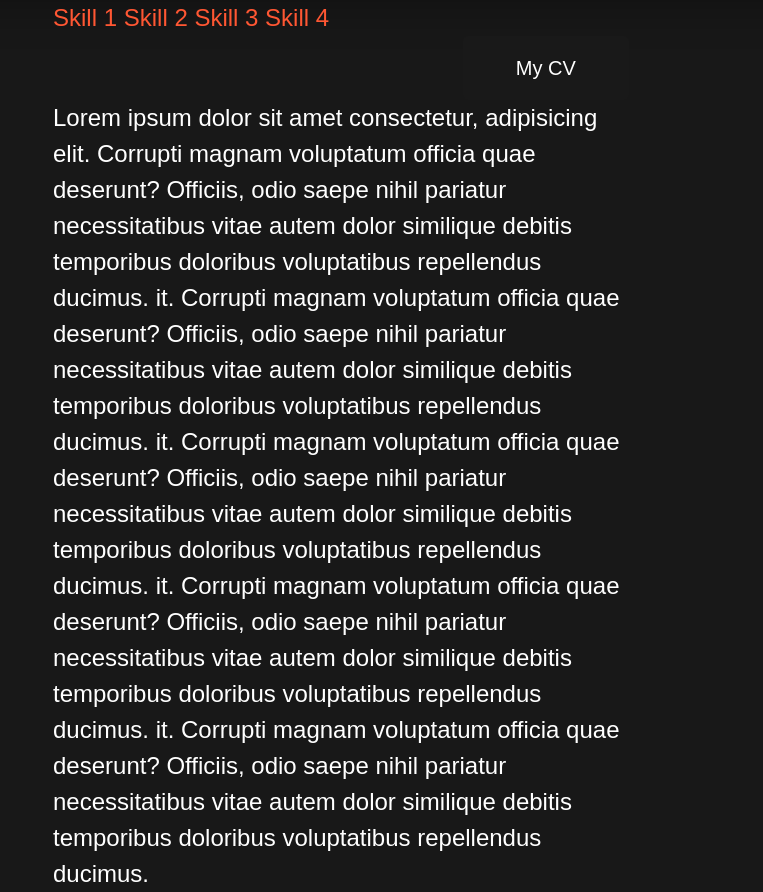
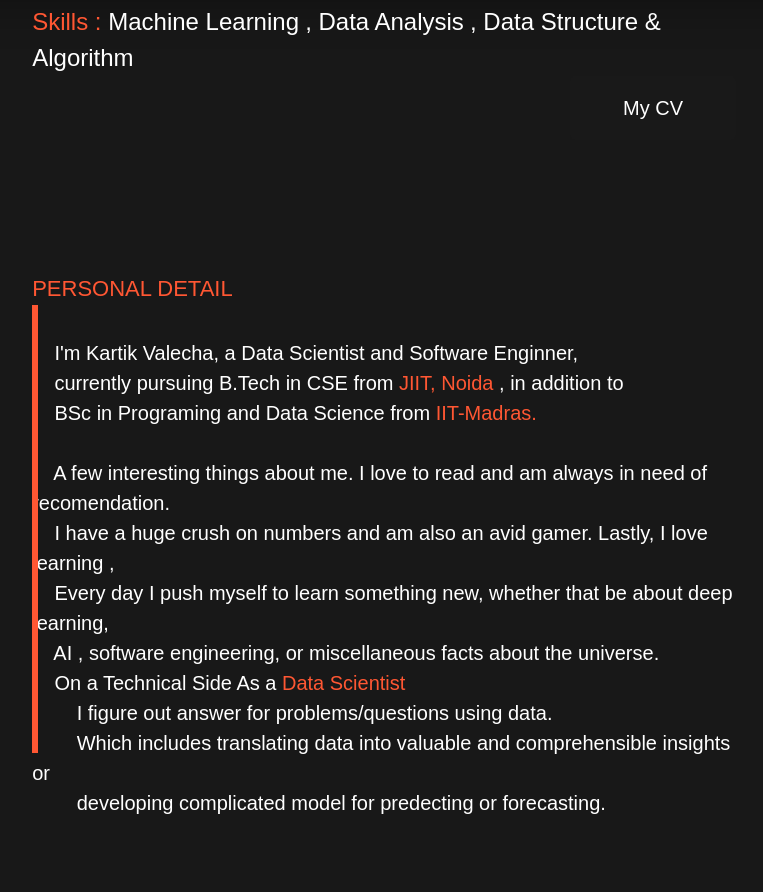
Before and after one commit to Black-Rose-6/portfolio, a plain HTML site: page index.html in a window 1280 px wide. Shown: the part 512-1404 px from the top of the page, without its empty margins (167-930 px from the left). After the commit the page ends 1330 px from the top, so only its background shows below. Drawn offline with nearby package versions, Linux system fonts and the light colour scheme.

Commit message:
Added details section as well as download button

```diff
--- a/CSS/index.css
+++ b/CSS/index.css
@@ -102,12 +102,12 @@ body {
 
 .text-area {
     position: relative;
-    width: 45vw;
+    width: 55vw;
     height: 100vh;
-    top: 280px;
-    left: 200px;
+    top: 43vh;
+    left: 14vw;
     color: white;
-    font-size: 24px;
+    font-size: 22px;
     opacity: 0;
     /* Initially hide the text-area */
     transform: translateY(50px);
@@ -132,7 +132,8 @@ body {
     animation: animate__bounceIn 1s;
 }
 
-.My-Status span{
+.My-Status span {
+    font-size: 24px;
     opacity: 0;
     transform: translateX(100%);
     transition: opacity 1s, transform 1s;
@@ -205,3 +206,9 @@ body {
     opacity: 1;
     transform: translateY(0);
 }
+
+.vertical-line {
+    border-left: 6px solid #ff5733;
+    height: 56vh;
+    position: absolute;
+}
--- a/JS/index.js
+++ b/JS/index.js
@@ -23,10 +23,14 @@ function animateOnScroll() {
     const cvContainer = document.querySelector('.cv-container');
     const cvContainerPosition = cvContainer.getBoundingClientRect().top;
     const screenPosition2 = window.innerHeight / 1.6; // Adjust the value as needed to control when the animation triggers
+    var delayInMilliseconds = 2000; //2 second
 
-    if (cvContainerPosition < screenPosition2) {
-        cvContainer.classList.add('animate__show');
-    }
+    setTimeout(function () {
+        //your code to be executed after 2 second
+        if (cvContainerPosition < screenPosition2) {
+            cvContainer.classList.add('animate__show');
+        }
+    }, delayInMilliseconds);
 
     const ContentArea = document.querySelector('.Content');
     const ContentAreaPosition = ContentArea.getBoundingClientRect().top;
--- a/index.html
+++ b/index.html
@@ -9,6 +9,9 @@
         crossorigin="anonymous" referrerpolicy="no-referrer" />
     <!-- Bootstrap CSS link -->
     <link rel="stylesheet" href="https://maxcdn.bootstrapcdn.com/bootstrap/5.3.0/css/bootstrap.min.css">
+    <!-- Bootstrap CSS -->
+    <link rel="stylesheet" href="https://cdn.jsdelivr.net/npm/bootstrap@5.0.2/dist/css/bootstrap.min.css" />
+    <link rel="stylesheet" href="https://cdn.jsdelivr.net/npm/bootstrap-icons@1.10.5/font/bootstrap-icons.css">
     <link rel="stylesheet" href="CSS/index.css">
     <meta name="viewport" content="width=device-width, initial-scale=1">
     <!-- AOS Library CSS -->
@@ -35,15 +38,13 @@
             <div class="text-area">
                 <h1 class="animate__bounceIn"><span>Data</span>Scientist <span>Kartik</span> Valecha</h1>
                 <p>
-                    Hi, I'm <span>Kartik Valecha</span>, an intermediate  Data Scientist
-                    . I can code quality and developed websites and scripts for you. +15 more with happy
-                    customer experience.
+                    Hi, I'm <span>Kartik Valecha</span>, Its nice to finally meet you !
                 </p>
                 <div class="My-Status">
-                    <span>Skill 1</span>
-                    <span>Skill 2</span>
-                    <span>Skill 3</span>
-                    <span>Skill 4</span>
+                    <span>Skills : </span>
+                    <span style="color: white">Machine Learning</span>
+                    <span style="color: white">, Data Analysis</span>
+                    <span style="color: white">, Data Structure & Algorithm</span>
                     <!-- <img src="img/php.png" alt="Php" width="48" height="48">
                     <img src="img/Laravel.png" alt="Laravel" width="48" height="48">
                     <img src="img/js.png" alt="Js" width="48" height="48">
@@ -53,26 +54,38 @@
                 </div>
 
                 <div class="cv-container">
-                    <button class="cv-btn">My CV</button>
+                    <a href="./Kartik Valecha.pdf" download="Kartik_Valecha Resume"> <button class="cv-btn">My
+                            CV</button> </a>
                 </div>
+                <br>
+                <br>
+                <br>
+                <br>
+                <div class="Content">
+                    <span>PERSONAL DETAIL</span> <br>
+                    <div class="vertical-line"></div>
+                    <br>
+                    <div class="Personal-detail">
+                        <p>
+                            &nbsp &nbsp I'm Kartik Valecha, a Data Scientist and Software Enginner,<br>
+                            &nbsp &nbsp currently pursuing B.Tech in CSE from <span>JIIT, Noida </span>, in addition to <br>
+                            &nbsp &nbsp BSc in Programing and Data Science from <span> IIT-Madras.</span>
+                            <br>
+                            <br>
+                            &nbsp &nbsp A few interesting things about me. I love to read and am always in need of recomendation. <br>
+                            &nbsp &nbsp I have a huge crush on numbers and am also an avid gamer. Lastly, I love learning , <br>
+                            &nbsp &nbsp Every day I push myself to learn something new, whether that be about deep learning,<br>
+                            &nbsp &nbsp AI , software engineering, or miscellaneous facts about the universe.<br>
+                            &nbsp &nbsp On a Technical Side As a <span>Data Scientist</span>
+                            <br>
+                            &nbsp &nbsp &nbsp &nbsp I figure out answer for problems/questions using data.<br>
+                            &nbsp &nbsp &nbsp &nbsp Which includes translating data into valuable and comprehensible insights or<br>
+                            &nbsp &nbsp &nbsp &nbsp developing complicated model for predecting or forecasting.
+                            <br>
 
-                <div class = "Content">
+                        </p>
+                    </div>
 
-                    Lorem ipsum dolor sit amet consectetur, adipisicing elit. Corrupti magnam voluptatum officia quae
-                    deserunt? Officiis, odio saepe nihil pariatur necessitatibus vitae autem dolor similique debitis
-                    temporibus doloribus voluptatibus repellendus ducimus.
-                    it. Corrupti magnam voluptatum officia quae
-                    deserunt? Officiis, odio saepe nihil pariatur necessitatibus vitae autem dolor similique debitis
-                    temporibus doloribus voluptatibus repellendus ducimus.
-                    it. Corrupti magnam voluptatum officia quae
-                    deserunt? Officiis, odio saepe nihil pariatur necessitatibus vitae autem dolor similique debitis
-                    temporibus doloribus voluptatibus repellendus ducimus.
-                    it. Corrupti magnam voluptatum officia quae
-                    deserunt? Officiis, odio saepe nihil pariatur necessitatibus vitae autem dolor similique debitis
-                    temporibus doloribus voluptatibus repellendus ducimus.
-                    it. Corrupti magnam voluptatum officia quae
-                    deserunt? Officiis, odio saepe nihil pariatur necessitatibus vitae autem dolor similique debitis
-                    temporibus doloribus voluptatibus repellendus ducimus.
                 </div>
             </div>
         </div>
```
Also changed, not shown: 1 other file.
